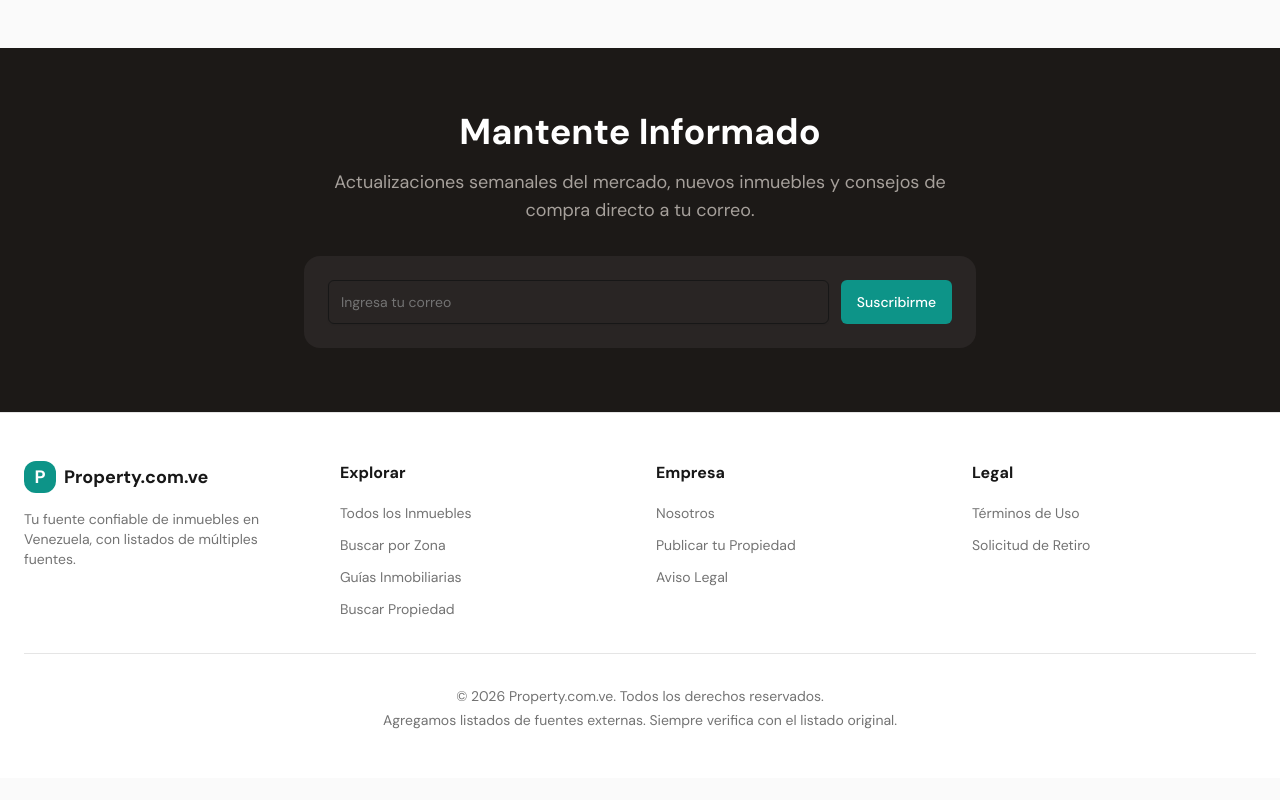
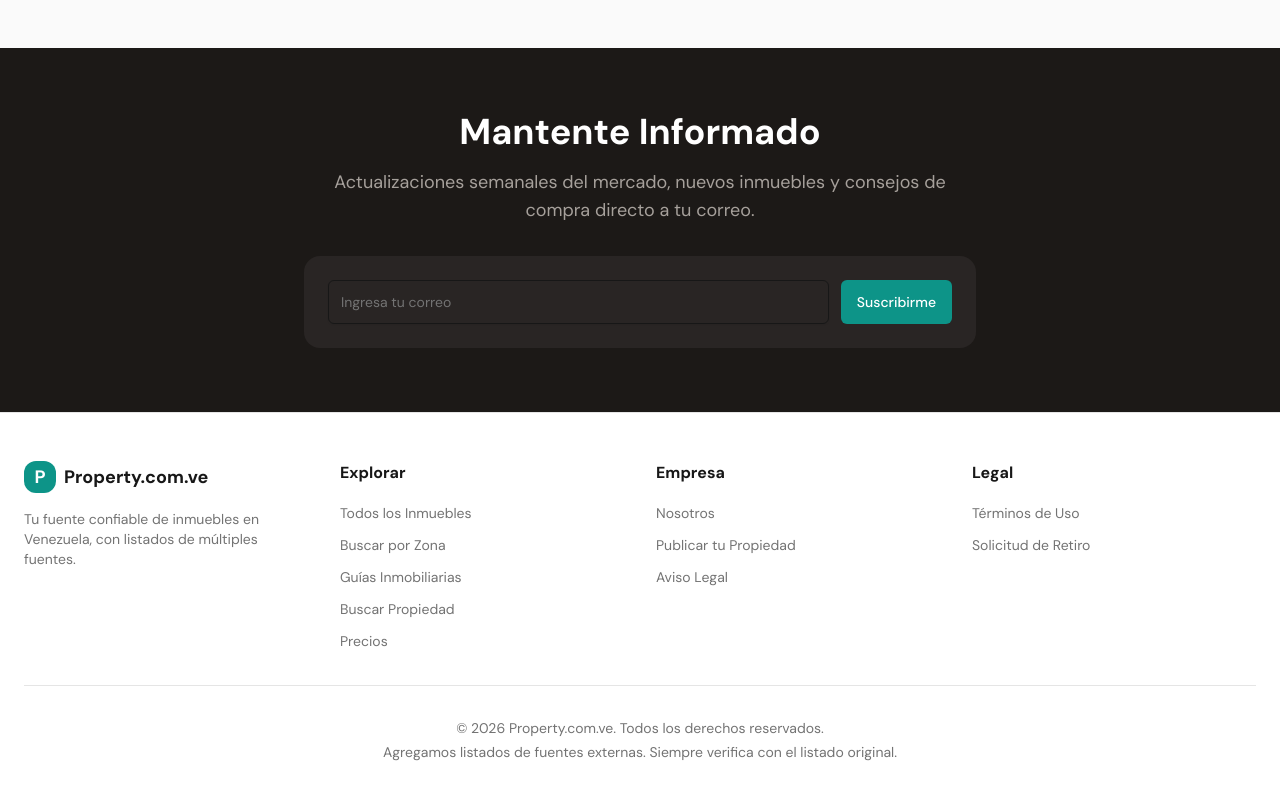
Before and after one commit to SparklingP1/property.com.ve, a Next.js app: page /about in a window 1280 px wide. Shown: the part 2054-2854 px from the top of the page. Before the commit the page ends 2832 px from the top, so only its background shows below. Built offline with nearby package versions, Linux system fonts and the light colour scheme; no server answers; the database is empty.

Commit message:
feat: add market data link to footer explore section
Co-Authored-By: Claude Opus 4.6 (1M context) <noreply@anthropic.com>

```diff
--- a/src/components/layout/footer.tsx
+++ b/src/components/layout/footer.tsx
@@ -1,8 +1,10 @@
-import { getTranslations } from 'next-intl/server';
+import { getTranslations, getLocale } from 'next-intl/server';
 import { Link } from '@/i18n/navigation';
 
 export async function Footer() {
   const t = await getTranslations('footer');
+  const tMarket = await getTranslations('marketData');
+  const locale = await getLocale();
 
   const footerLinks = {
     explore: [
@@ -53,6 +55,14 @@ export async function Footer() {
                   </Link>
                 </li>
               ))}
+              <li>
+                <a
+                  href={locale === 'es' ? '/precios-de-casas-en-venezuela' : '/en/property-prices-in-venezuela'}
+                  className="text-sm text-muted-foreground hover:text-foreground transition-colors"
+                >
+                  {tMarket('navLabel')}
+                </a>
+              </li>
             </ul>
           </div>
 
```
